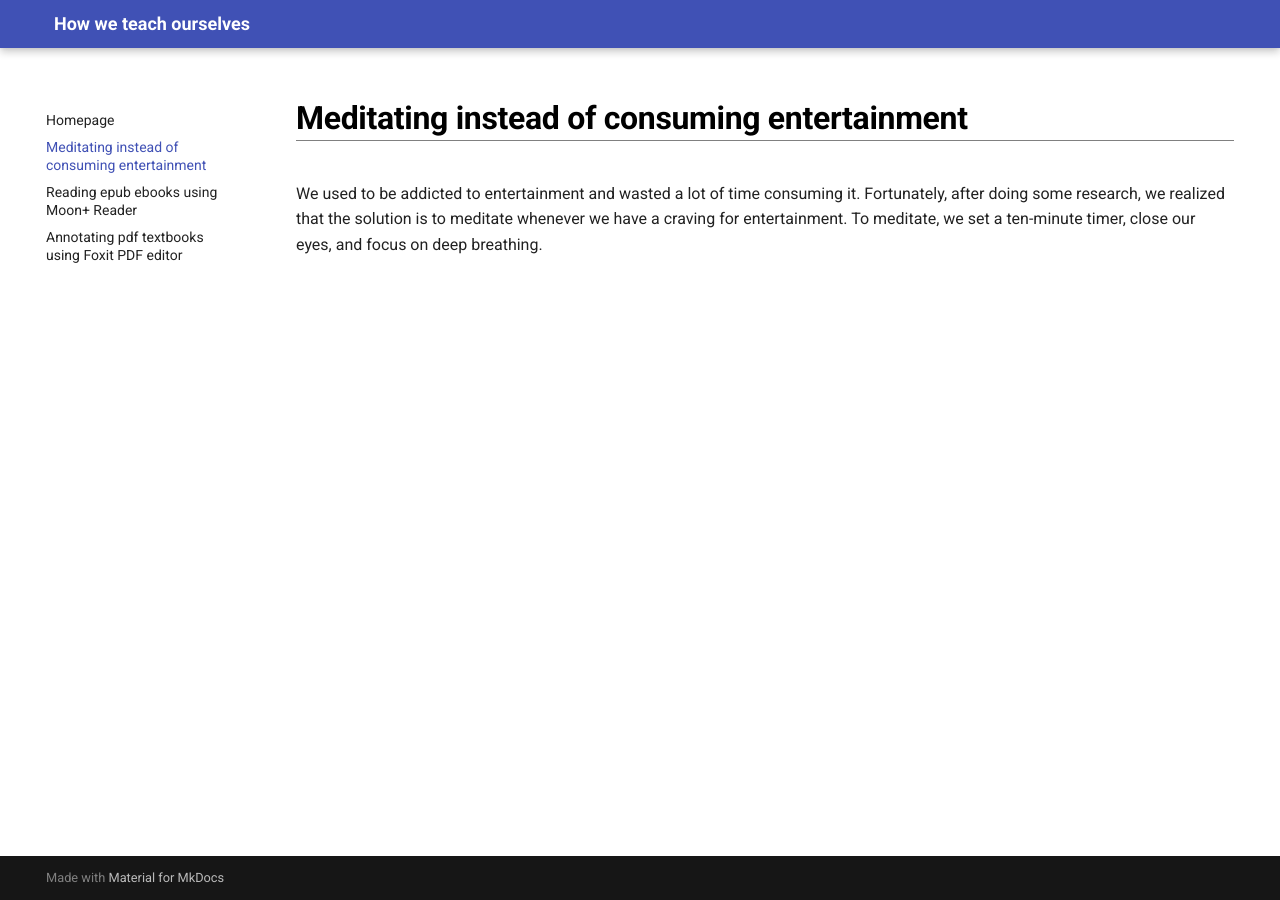
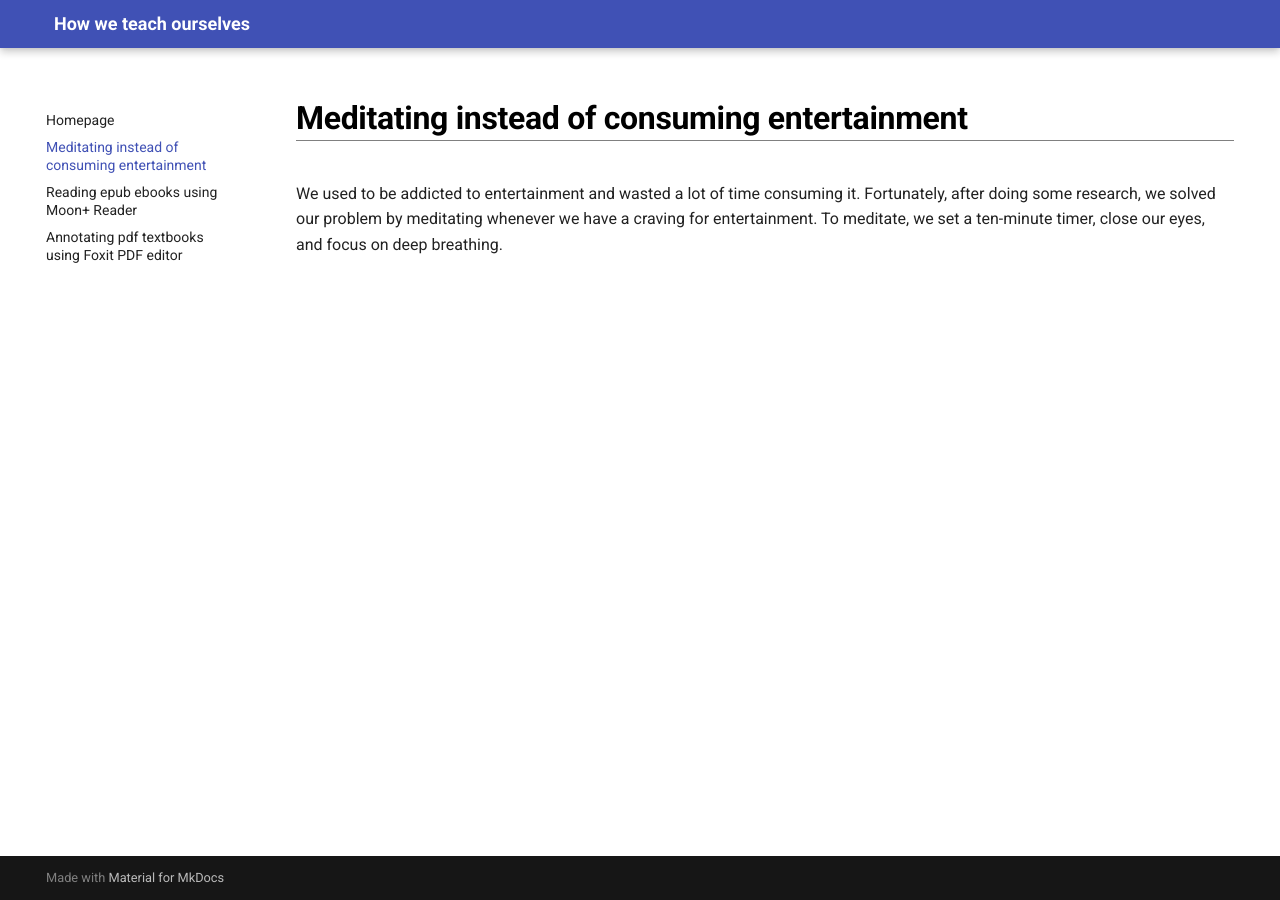
Before and after one commit to maximilian-ho/how-we-teach-ourselves, an MkDocs documentation site: the page built from docs/meditation.md, in a window 1280 px wide. Built offline with MkDocs 1.6.1 and Material for MkDocs 9.7.7, drawn with Linux system fonts in a browser that asks for light colours.

Commit message:
Update meditation.md

```diff
--- a/docs/meditation.md
+++ b/docs/meditation.md
@@ -1,3 +1,3 @@
 # Meditating instead of consuming entertainment
 
-We used to be addicted to entertainment and wasted a lot of time consuming it. Fortunately, after doing some research, we realized that the solution is to meditate whenever we have a craving for entertainment. To meditate, we set a ten-minute timer, close our eyes, and focus on deep breathing.
+We used to be addicted to entertainment and wasted a lot of time consuming it. Fortunately, after doing some research, we solved our problem by meditating whenever we have a craving for entertainment. To meditate, we set a ten-minute timer, close our eyes, and focus on deep breathing.
```
